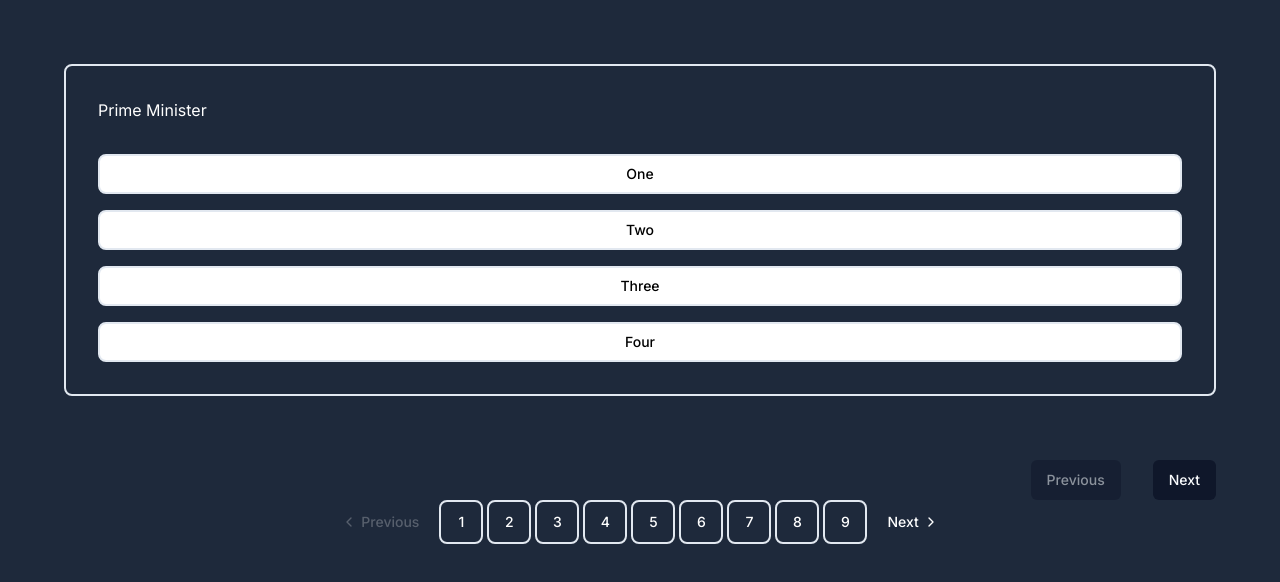
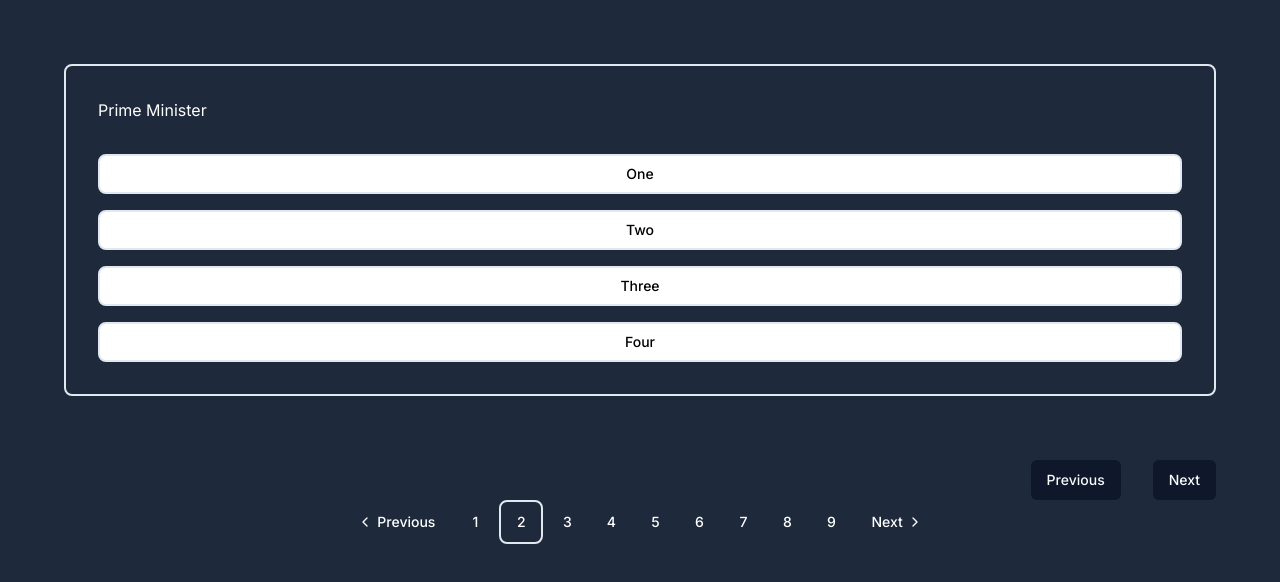
Before and after one commit to LaurelQuadras/amigos-quiz-app, a Next.js app: page /user in a window 1280 px wide. Shown: the top 582 px of the page. Built offline with nearby package versions, Linux system fonts and the light colour scheme.

Commit message:
Adding view page

```diff
--- a/app/components/admin/AdminEditPage/AdminEditPage.tsx
+++ b/app/components/admin/AdminEditPage/AdminEditPage.tsx
@@ -93,7 +93,6 @@ export default function AdminEditPage({ sectionId }: AdminEditPageProps) {
       })
     );
 
-    console.log("A ", questionsAndAnswersList);
     return questionsAndAnswersList;
   };
 
--- a/app/components/admin/AdminViewPage/AdminViewPage.tsx
+++ b/app/components/admin/AdminViewPage/AdminViewPage.tsx
@@ -54,8 +54,6 @@ export default function AdminViewPage({ sectionId }: AdminViewPageProps) {
 
     const questionAndAnswerList: QuestionsAndAnswersType[] =
       await getQuestionAndAnswerList(uniqueQuestions);
-
-    console.log(questionAndAnswerList);
 
     setNoOfQuestions(questionAndAnswerList.length);
     setQuestionAndAnswersListValues(questionAndAnswerList);
@@ -128,18 +126,26 @@ export default function AdminViewPage({ sectionId }: AdminViewPageProps) {
   }, [sectionId]);
 
   useEffect(() => {
-    setIsVisible(Array.from({ length: noOfQuestions }, (_, i) => i)[1]);
+    setIsVisible(Array.from({ length: noOfQuestions }, (_, i) => i)[0]);
     // eslint-disable-next-line react-hooks/exhaustive-deps
   }, [noOfQuestions]);
 
   const onNextButtonClick = (): void => {
-    const index: number = [...Array(noOfQuestions)].indexOf(isVisible);
+    const index: number = Array.from(
+      { length: noOfQuestions },
+      (_, i) => i
+    ).indexOf(isVisible);
     setIsVisible(Array.from({ length: noOfQuestions }, (_, i) => i)[index + 1]);
   };
 
   const onPreviousButtonClick = (): void => {
-    const index: number = [...Array(noOfQuestions)].indexOf(isVisible);
-    setIsVisible(Array.from({ length: noOfQuestions }, (_, i) => i)[index - 1]);
+    const index: number = Array.from(
+      { length: noOfQuestions },
+      (_, i) => i
+    ).indexOf(isVisible);
+    setIsVisible(
+      Array.from({ length: noOfQuestions - 1 }, (_, i) => i)[index - 1]
+    );
   };
 
   const onCustomQuestionPageLink = (value: number): void => {
@@ -152,14 +158,14 @@ export default function AdminViewPage({ sectionId }: AdminViewPageProps) {
       <div>
         {Array.from({ length: noOfQuestions }, (_, i) => i).map(
           (e: number, i) =>
-            i === isVisible ? (
+            e === isVisible ? (
               <QuizQuestion
                 visibleQuestion={isVisible}
                 onNextButtonClick={onNextButtonClick}
                 onPreviousButtonClick={onPreviousButtonClick}
                 key={i}
                 lastQuestionIndex={noOfQuestions}
-                questionAndAnswerValue={questionsAndAnswersListValues[i - 1]}
+                questionAndAnswerValue={questionsAndAnswersListValues[e]}
               />
             ) : (
               <></>
--- a/app/components/user/QuizPagination.tsx
+++ b/app/components/user/QuizPagination.tsx
@@ -6,6 +6,7 @@ import {
   PaginationNext,
   PaginationPrevious,
 } from "@/components/ui/pagination";
+import { useEffect } from "react";
 
 export interface QuizPaginationProps {
   noOfQuestions: number;
@@ -22,26 +23,44 @@ export default function QuizPagination({
   onPreviousButtonClick,
   onCustomQuestionPageLink,
 }: QuizPaginationProps) {
+  const onPaginationButtonClick = (
+    indexValue: number,
+    nextFunc: () => void
+  ) => {
+    if (indexValue === visibleQuestion) {
+      return;
+    } else {
+      nextFunc();
+    }
+  };
   return (
     <Pagination>
       <PaginationContent className="cursor-pointer text-white">
-        <PaginationItem className={visibleQuestion === 1 ? `opacity-25` : ""}>
-          <PaginationPrevious onClick={onPreviousButtonClick} />
+        <PaginationItem className={visibleQuestion === 0 ? `opacity-25` : ""}>
+          <PaginationPrevious
+            onClick={() => onPaginationButtonClick(0, onPreviousButtonClick)}
+          />
         </PaginationItem>
-        {Array.from({ length: noOfQuestions }, (_, i) => i).map(
-          (e: number, i) => (
+        {Array.from({ length: noOfQuestions + 1 }, (_, i) => i)
+          .slice(1)
+          .map((e: number, i) => (
             <PaginationItem
-              key={i}
-              className={visibleQuestion === 1 ? `border-2 rounded-lg` : ""}
+              key={e}
+              className={visibleQuestion === i ? `border-2 rounded-lg` : ""}
             >
-              <PaginationLink onClick={() => onCustomQuestionPageLink(i + 1)}>
-                {i + 1}
+              <PaginationLink onClick={() => onCustomQuestionPageLink(e - 1)}>
+                {e}
               </PaginationLink>
             </PaginationItem>
-          )
-        )}
-        <PaginationItem className={visibleQuestion === 9 ? `opacity-25` : ""}>
-          <PaginationNext onClick={onNextButtonClick} />
+          ))}
+        <PaginationItem
+          className={visibleQuestion === noOfQuestions - 1 ? `opacity-25` : ""}
+        >
+          <PaginationNext
+            onClick={() =>
+              onPaginationButtonClick(noOfQuestions - 1, onNextButtonClick)
+            }
+          />
         </PaginationItem>
       </PaginationContent>
     </Pagination>
--- a/app/components/user/QuizQuestion.tsx
+++ b/app/components/user/QuizQuestion.tsx
@@ -32,7 +32,7 @@ export default function QuizQuestion({
 
   return (
     <AnimatePresence>
-      {visibleQuestion && (
+      {typeof visibleQuestion === "number" && (
         <motion.div
           initial={{ opacity: 0 }}
           animate={{ opacity: 1 }}
@@ -92,7 +92,7 @@ export default function QuizQuestion({
           </div>
           <div className="mx-16 flex items-end justify-end gap-8">
             <Button
-              disabled={visibleQuestion === 1}
+              disabled={visibleQuestion === 0}
               onClick={onPreviousButtonClick}
             >
               Previous
--- a/app/user/page.tsx
+++ b/app/user/page.tsx
@@ -26,8 +26,6 @@ export default function Home() {
   };
 
   const onCustomQuestionPageLink = (value: number): void => {
-    console.log(ArrayList[7]);
-
     setIsVisible(ArrayList[value - 1]);
   };
 
```
